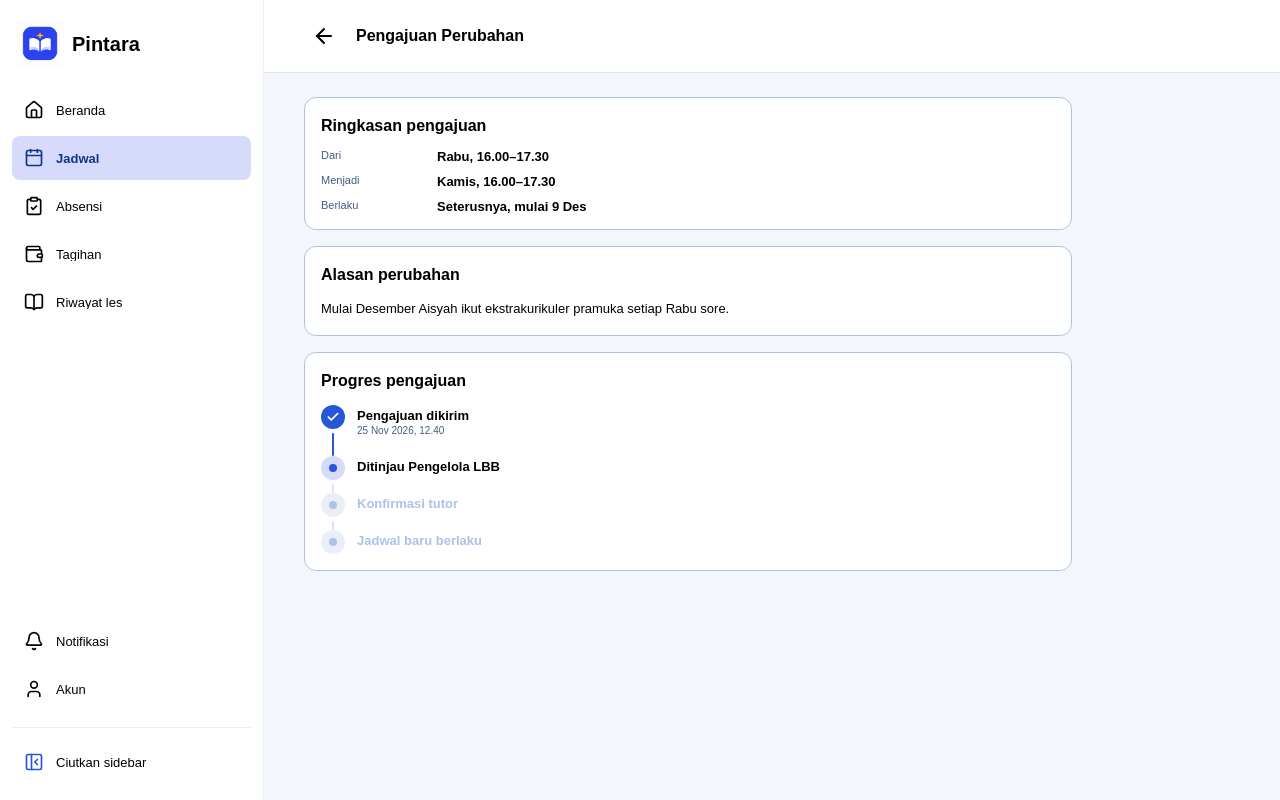
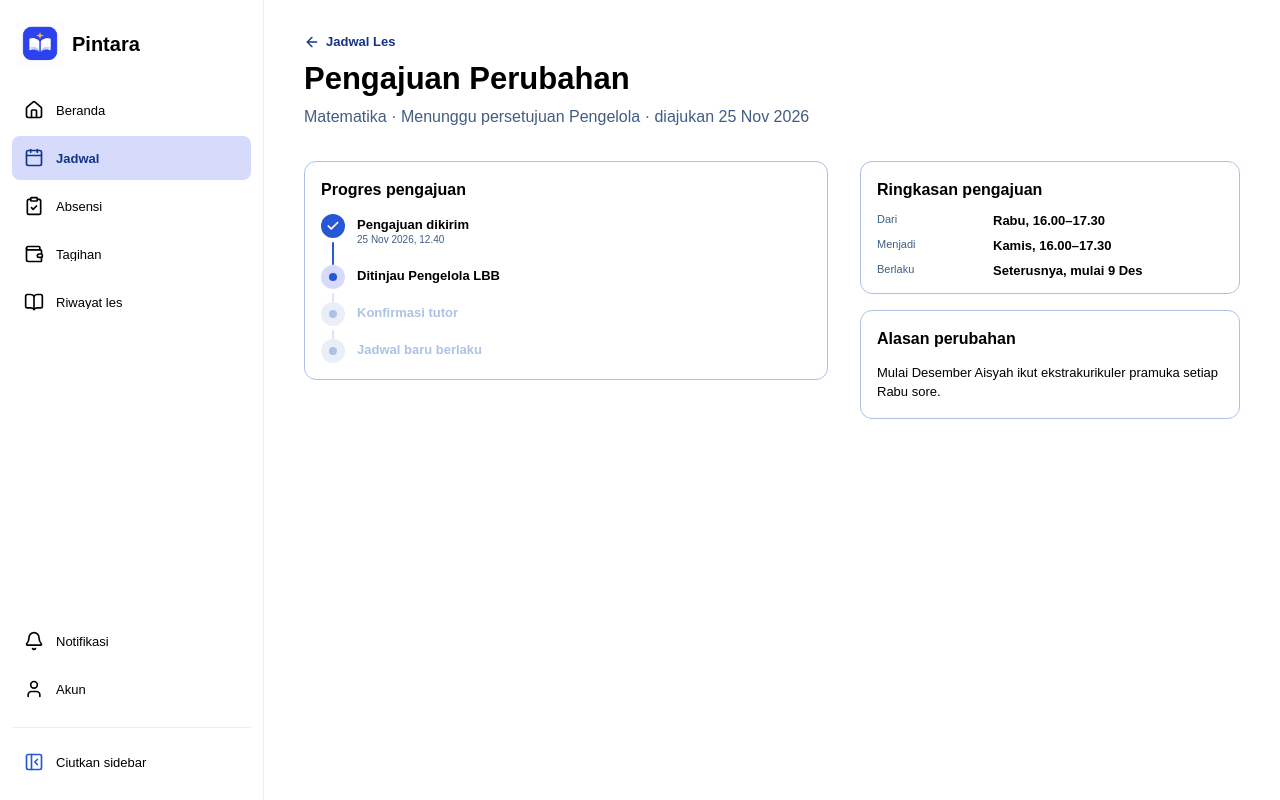
Before and after one commit to PINTARAAA/Pintara-Frontend, a React (Vite) app: page /wali/jadwal/pengajuan/pj-contoh-aisyah in a window 1280 px wide. Built offline with nearby package versions, Linux system fonts and the light colour scheme.

Commit message:
feat(detail-pengajuan): adding desktop layout of DetailPengajuan screen with responsive design and additional props for ChangeSummaryCard and ChangeProgressCard

```diff
--- a/src/features/jadwal/components/change-request.tsx
+++ b/src/features/jadwal/components/change-request.tsx
@@ -11,14 +11,21 @@ import type { ChangeRequest } from "@/types/jadwal"
 import { formatScope } from "@/features/jadwal/lib"
 import { SummaryRow } from "@/features/pendaftaran/components"
 import { formatDateTime } from "@/lib/format"
+import { cn } from "@/lib/styles"
 
 /* Kartu "Ringkasan pengajuan": Dari · Menjadi · Berlaku (label 104px) */
-function ChangeSummaryCard({ request }: { request: ChangeRequest }) {
+function ChangeSummaryCard({
+  request,
+  className,
+}: {
+  request: ChangeRequest
+  className?: string
+}) {
   const slot = (weekday: number, time: string) =>
     `${WEEKDAYS[weekday]}, ${formatTimeSlot(time, request.durationMinutes)}`
 
   return (
-    <Card size="compact" className="w-full text-left">
+    <Card size="compact" className={cn("w-full text-left", className)}>
       <CardHeader>
         <CardTitle>Ringkasan pengajuan</CardTitle>
       </CardHeader>
@@ -43,7 +50,13 @@ function ChangeSummaryCard({ request }: { request: ChangeRequest }) {
  * Kartu "Progres pengajuan": Pengajuan dikirim → Ditinjau Pengelola LBB →
  * Konfirmasi tutor → Jadwal baru berlaku (atau → Pengajuan ditolak).
  */
-function ChangeProgressCard({ request }: { request: ChangeRequest }) {
+function ChangeProgressCard({
+  request,
+  className,
+}: {
+  request: ChangeRequest
+  className?: string
+}) {
   const { status } = request
   const step = {
     ditinjau_pengelola: 1,
@@ -55,7 +68,7 @@ function ChangeProgressCard({ request }: { request: ChangeRequest }) {
     index < step ? "done" : index === step ? "current" : "upcoming"
 
   return (
-    <Card size="compact" className="w-full text-left">
+    <Card size="compact" className={cn("w-full text-left", className)}>
       <CardHeader>
         <CardTitle>Progres pengajuan</CardTitle>
       </CardHeader>
--- a/src/features/jadwal/screens/detail-pengajuan.tsx
+++ b/src/features/jadwal/screens/detail-pengajuan.tsx
@@ -14,11 +14,18 @@ import {
   ChangeProgressCard,
   ChangeSummaryCard,
 } from "@/features/jadwal/components"
+import { CHANGE_STATUS_LABEL } from "@/features/jadwal/lib"
+import { formatDate } from "@/lib/format"
 
 /*
  * W4 · Detail pengajuan perubahan (dibuka dari "Pengajuan perubahan" di
  * daftar jadwal). Belum ada frame khusus di Figma, jadi layar ini menyusun
  * kartu dari frame "Pengajuan terkirim": Ringkasan · Alasan · Progres.
+ *
+ * Desktop (≥ lg): tanpa frame Figma, mengikuti pola W3 Status Pendaftaran
+ * (desktop) — halaman putih, Page header (kembali "Jadwal Les", judul,
+ * keterangan mapel · status · tanggal), kartu Progres di kolom utama dan
+ * kartu Ringkasan + Alasan 380px di kanan, jarak 32 / 16.
  */
 function DetailPengajuan() {
   const { requestId = "" } = useParams()
@@ -27,7 +34,17 @@ function DetailPengajuan() {
   const request = query.data
 
   return (
-    <DetailScreen title="Pengajuan Perubahan">
+    <DetailScreen
+      title="Pengajuan Perubahan"
+      desktopHeader="page"
+      backLabel="Jadwal Les"
+      desktopWidth="wide"
+      desktopDescription={
+        request &&
+        `${request.subject} · ${CHANGE_STATUS_LABEL[request.status]} · diajukan ${formatDate(request.submittedAt)}`
+      }
+      className="lg:pt-ns-3xl"
+    >
       {query.isPending ? (
         <DataState state="loading" loadingLabel="Memuat pengajuan…" />
       ) : query.isError ? (
@@ -50,9 +67,16 @@ function DetailPengajuan() {
           />
         )
       ) : request ? (
-        <>
-          <ChangeSummaryCard request={request} />
-          <Card size="compact">
+        /*
+         * Mobile: urutan DOM (ringkasan · alasan · progres). Desktop: grid,
+         * progres di kolom kiri membentang dua baris; ringkasan + alasan kanan.
+         */
+        <div className="contents lg:grid lg:grid-cols-[minmax(0,1fr)_23.75rem] lg:grid-rows-[auto_1fr] lg:items-start lg:gap-x-ns-3xl lg:gap-y-ns-l">
+          <ChangeSummaryCard
+            request={request}
+            className="lg:col-start-2 lg:row-start-1"
+          />
+          <Card size="compact" className="lg:col-start-2 lg:row-start-2">
             <CardHeader>
               <CardTitle>Alasan perubahan</CardTitle>
             </CardHeader>
@@ -60,8 +84,11 @@ function DetailPengajuan() {
               <p className="whitespace-pre-line">{request.reason}</p>
             </CardContent>
           </Card>
-          <ChangeProgressCard request={request} />
-        </>
+          <ChangeProgressCard
+            request={request}
+            className="lg:col-start-1 lg:row-span-2 lg:row-start-1"
+          />
+        </div>
       ) : null}
     </DetailScreen>
   )
```
